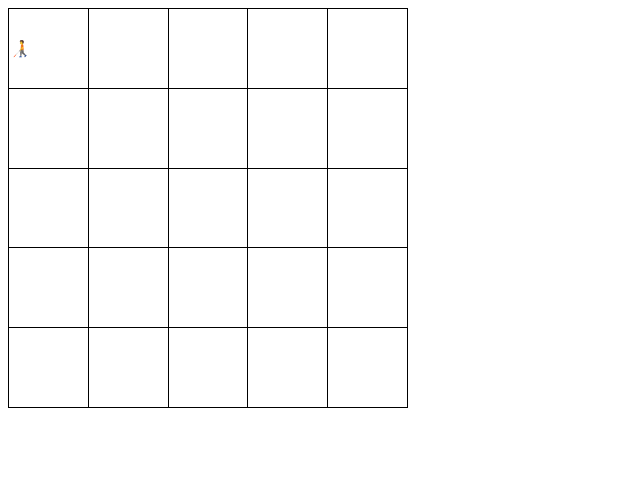
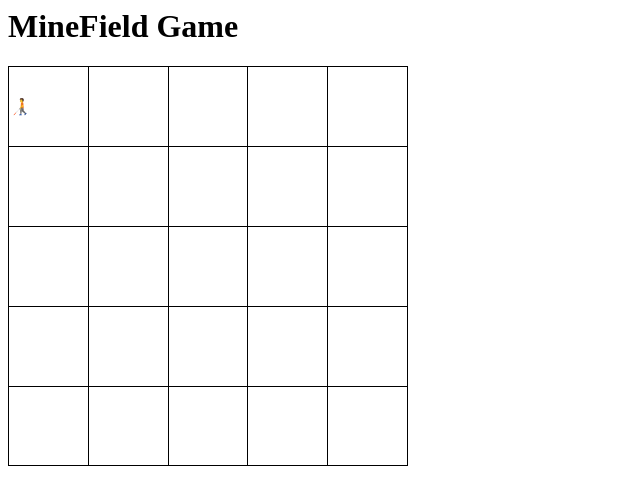
Before and after one commit to ankammaraod/mineField, a plain HTML site: page index.html in a window 1280 px wide. Shown: the whole page, without its empty margins (0-640 px from the left). Drawn offline with Linux system fonts and the light colour scheme.

Commit message:
added heading

```diff
--- a/index.html
+++ b/index.html
@@ -2,7 +2,7 @@
 
 <head>
   <title>
-    Finding Path
+    MineField
   </title>
   <style>
     .board {
@@ -22,6 +22,7 @@
 </head>
 
 <body>
+  <h1>MineField Game</h1>
   <table class="board">
     <tr>
       <td id="1"></td>
```
